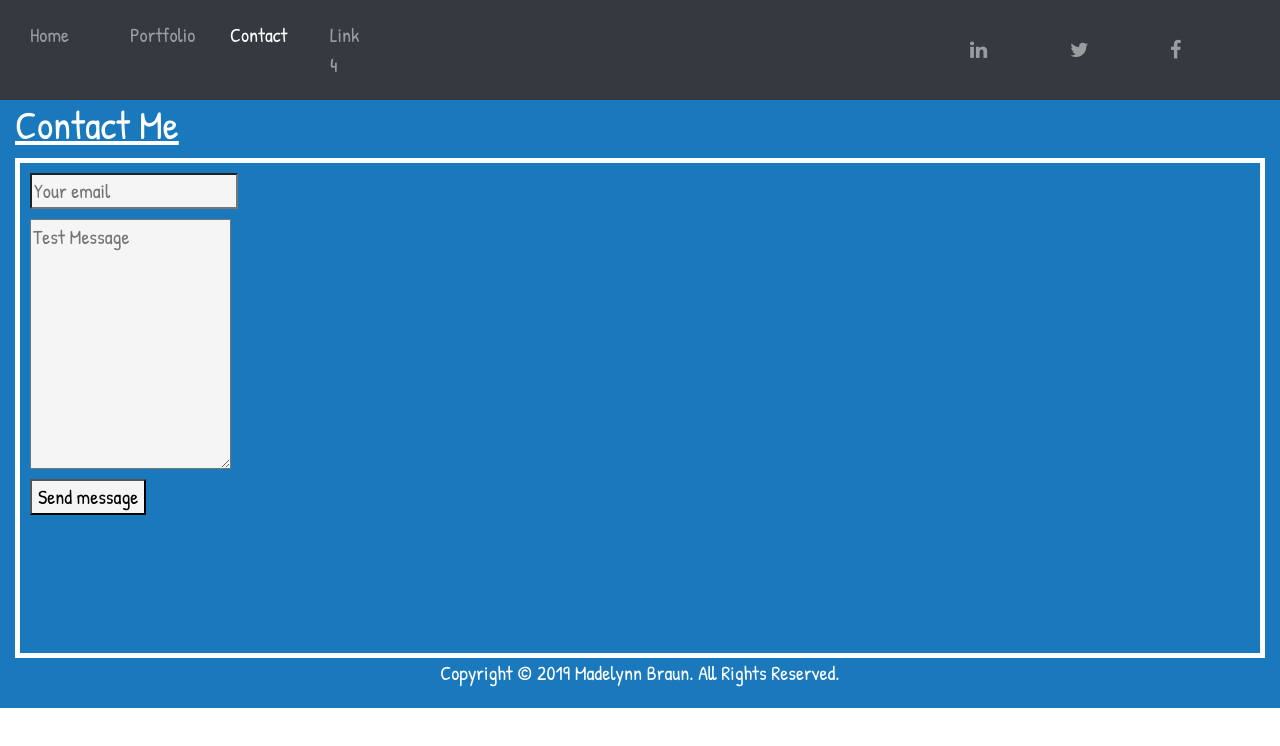
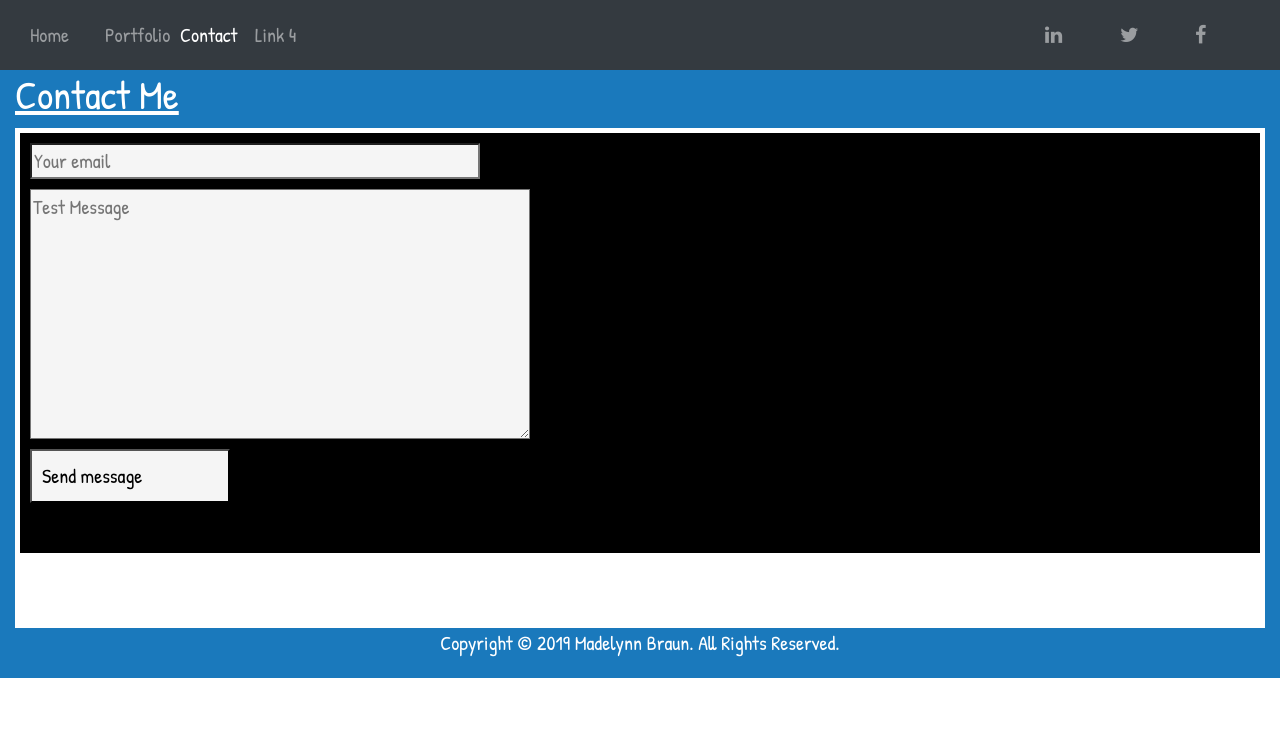
Before and after one commit to Maddy-89/Maddy-89.github.io, a plain HTML site: page contact.html in a window 1280 px wide. Drawn offline with nearby package versions, Linux system fonts and the light colour scheme.

Commit message:
contact me form

```diff
--- a/styles.css
+++ b/styles.css
@@ -23,26 +23,33 @@ text-decoration: underline;
 /* file : project.html */
 .my-form {
     border: 5px solid white;
+    border-bottom: 75px solid white;
     height: 500px;
     width: auto;
-
+    background-color: black;
 
   }
 .f-input{
     background-color:whitesmoke;
     color: black;
     margin:10px;
+    width: 80%;
+    max-width: 450px;
 }
 .f-txta{
     background-color: whitesmoke;
     color: black;
     height: 250px;
     margin:10px;
+    width: 90%;
+    max-width: 500px;
 }
 .f-button {
     background-color: whitesmoke;
     color: black;
     margin:10px;
+    width: 200px;
+    padding: 10px;
 }
 
 .navbar-collapse.collapse.in {
@@ -57,8 +64,8 @@ text-decoration: underline;
     height: 100vh;
   }
   a.nav-link{
-      width: 50%;
+      width: auto;
   }
   .nav-item{
-      width: 100px;
+      width: 75px;
   }
```
